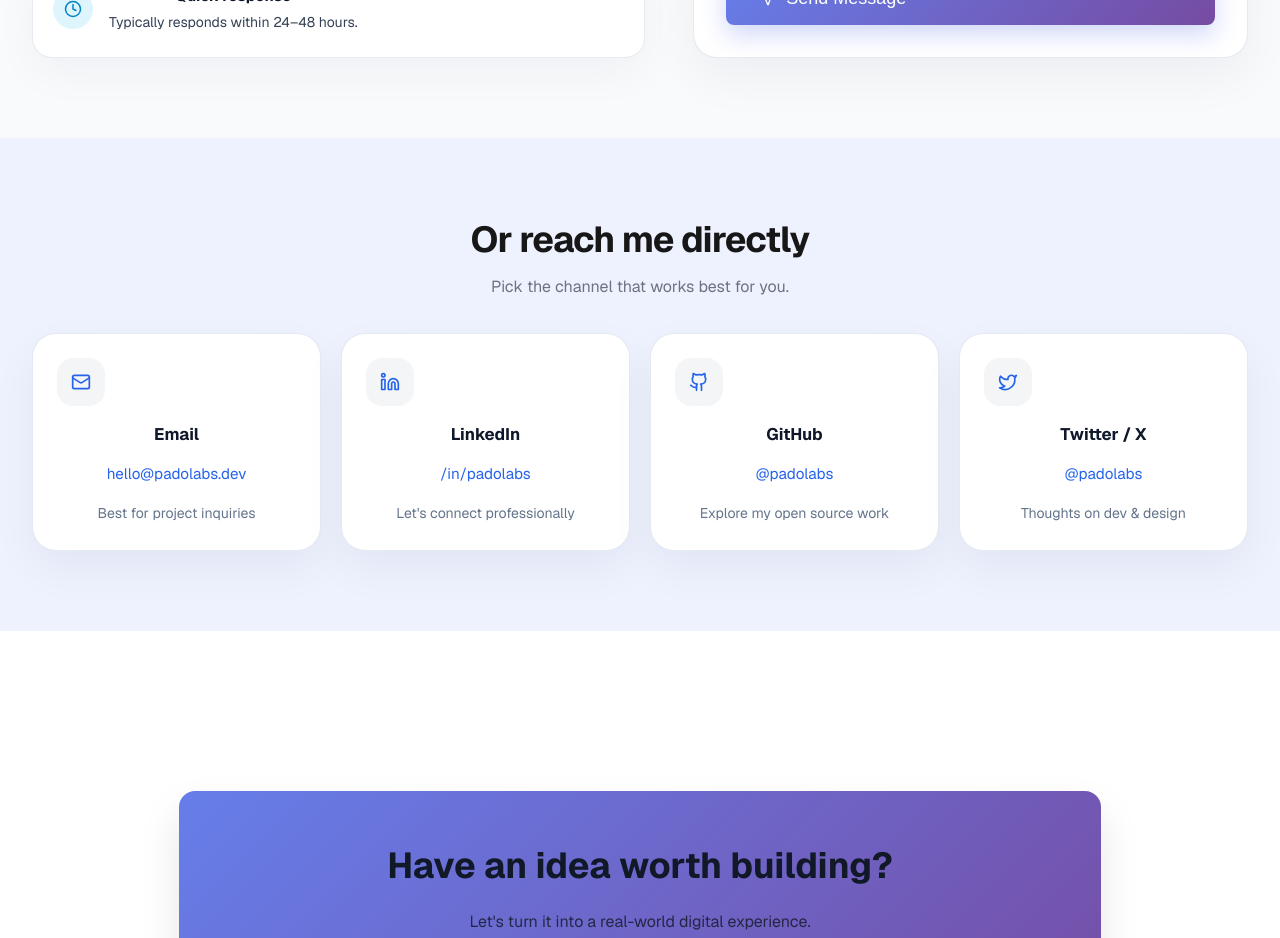
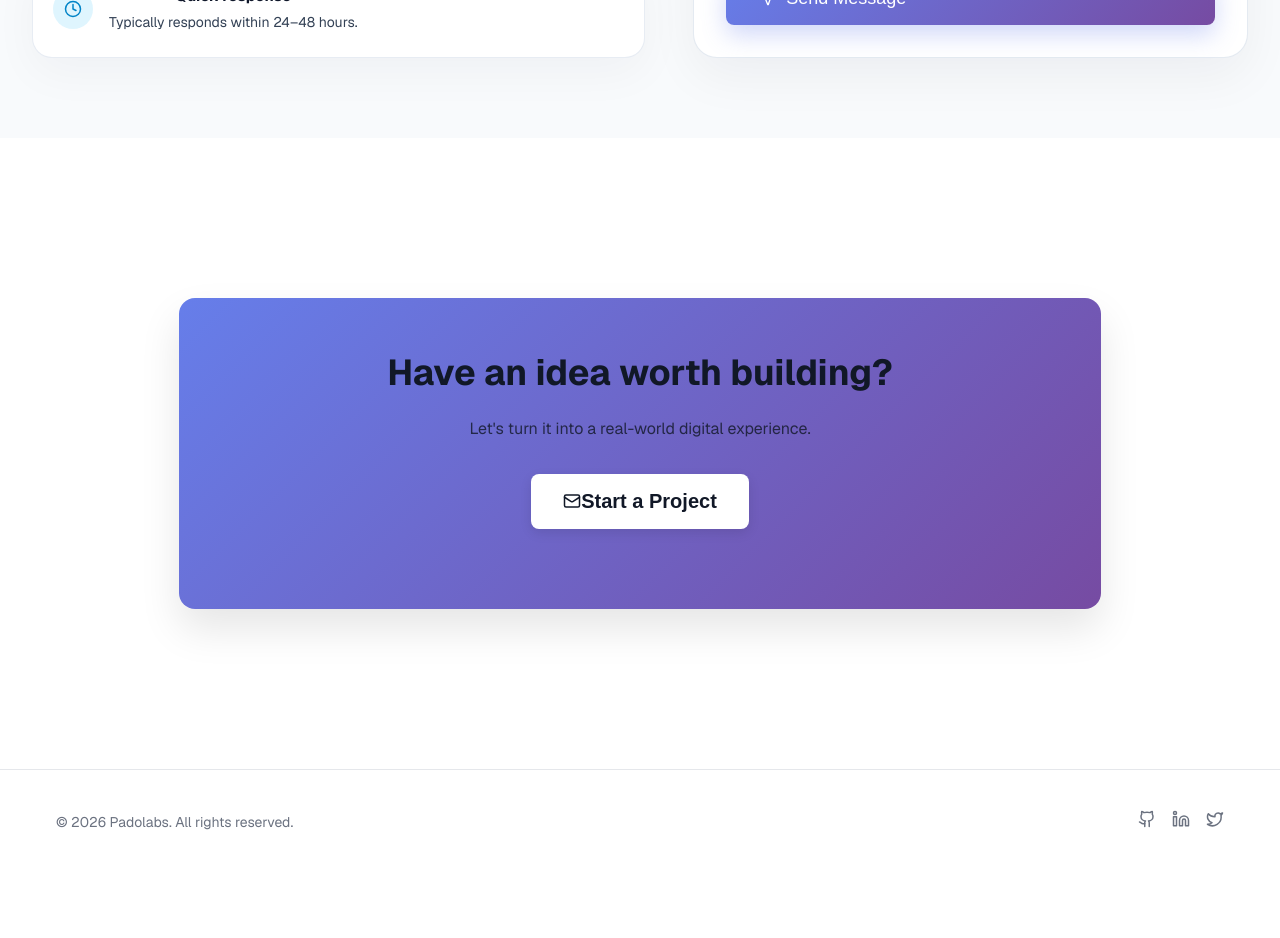
Before and after one commit to osigbemhe2020/padolabs-website, a Next.js app: page /contact in a window 1280 px wide. Shown: the part 1080-2018 px from the top of the page. After the commit the page ends 1955 px from the top, so only its background shows below. Built offline with nearby package versions, Linux system fonts and the light colour scheme.

Commit message:
Comment out contact methods section in page.tsx
Comment out a section related to contact methods.

```diff
--- a/app/contact/page.tsx
+++ b/app/contact/page.tsx
@@ -102,7 +102,7 @@ const Contact = () => {
         </ContentWrapper>
       </Section>
 
-      <Section $backgroundColor="#eef2ff">
+      {/* <Section $backgroundColor="#eef2ff">
         <ContentWrapper>
           <CenterHeader>
             <SectionTitle>Or reach me directly</SectionTitle>
@@ -122,7 +122,7 @@ const Contact = () => {
             ))}
           </ContactMethodsGrid>
         </ContentWrapper>
-      </Section>
+      </Section> */}
 
       <Section>
         <ContentWrapper>
```
